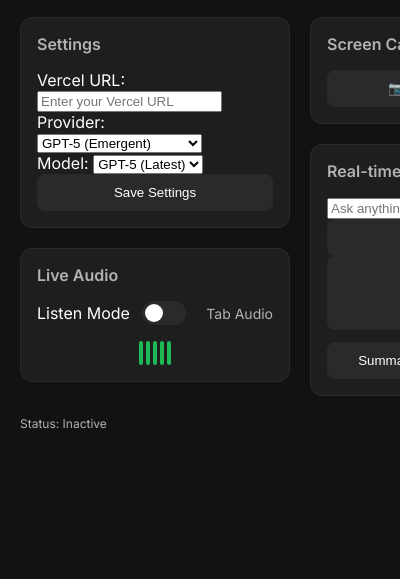
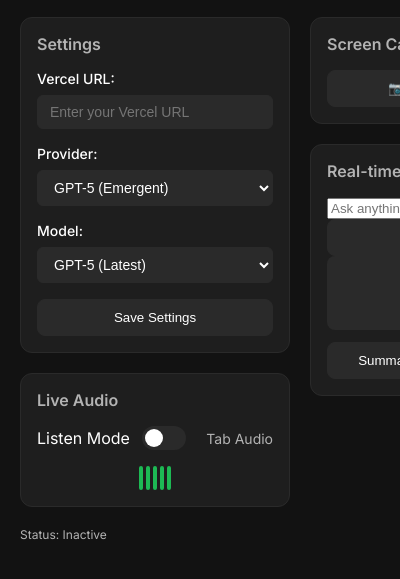
Before and after one commit to Shubh-Pandey99/answerai-extension, a browser extension: page popup.html in a window 400 px wide. Shown: the part 55-634 px from the top of the page. Drawn offline with Linux system fonts and the light colour scheme.

Commit message:
auto-commit for 99a95568-4066-44bf-8558-8a5d36c80dbe

```diff
--- a/popup.css
+++ b/popup.css
@@ -88,3 +88,41 @@
 input:checked + .slider:before { transform: translateX(20px); }
 .slider.round { border-radius: 24px; }
 .slider.round:before { border-radius: 50%; }
+
+.settings-group {
+  display: flex;
+  flex-direction: column;
+  gap: 8px;
+  margin-bottom: 16px;
+}
+
+.settings-group label {
+  font-size: 14px;
+  font-weight: 500;
+  color: var(--primary-text-color);
+}
+
+.settings-group select, .settings-group input {
+  background-color: var(--button-color);
+  border: 1px solid var(--border-color);
+  color: var(--primary-text-color);
+  padding: 8px 12px;
+  border-radius: 6px;
+  font-size: 14px;
+}
+
+.settings-group select:focus, .settings-group input:focus {
+  outline: none;
+  border-color: var(--accent-color);
+}
+
+.gpt5-badge {
+  display: inline-block;
+  background: linear-gradient(45deg, #1DB954, #1ed760);
+  color: white;
+  font-size: 10px;
+  font-weight: 600;
+  padding: 2px 6px;
+  border-radius: 4px;
+  margin-left: 8px;
+}
```
